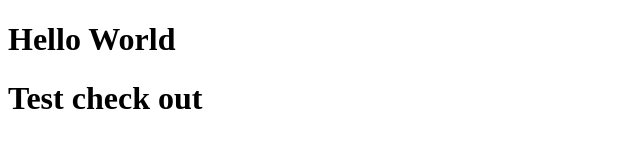
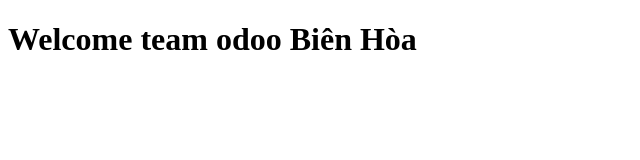
Before and after one commit to hunglq16286/github, a plain HTML site: page index.html in a window 1280 px wide. Shown: the whole page, without its empty margins (0-640 px from the left). Drawn offline with Linux system fonts and the light colour scheme.

Commit message:
Update index.html

```diff
--- a/index.html
+++ b/index.html
@@ -7,7 +7,6 @@
         <title>Git_Hub</title>
     </head>
     <body>
-        <h1>Hello World</h1>
-        <h1>Test check out</h1>
+        <h1>Welcome team odoo Biên Hòa</h1>
     </body>
 </html>
```
